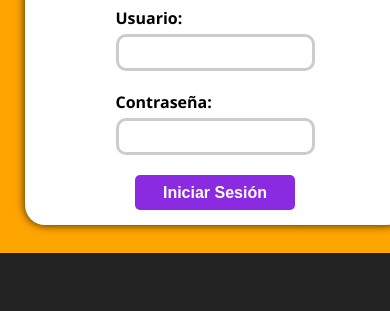
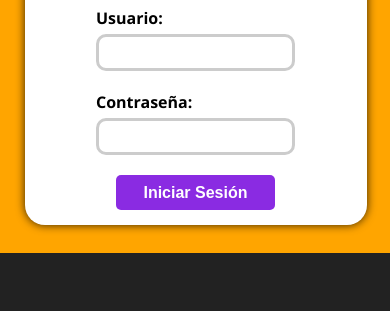
Before and after one commit to Marcelo-alt-lab/NRC_4161, a website: page login.html in a window 390 px wide. Shown: the part 172-483 px from the top of the page. Drawn offline with Linux system fonts and the light colour scheme.

Commit message:
Adjust form container max-width for responsiveness
Reduce max-width of form container on small screens.

```diff
--- a/stylesLogin.css
+++ b/stylesLogin.css
@@ -93,8 +93,9 @@ button {
 
 @media (max-width: 48rem) {
     .form-container {
-    max-width: 90%;
+    max-width: 80%;
     padding: 15px;
+    margin-left: -10%;
     border-radius: 20px;
   }
 
```
